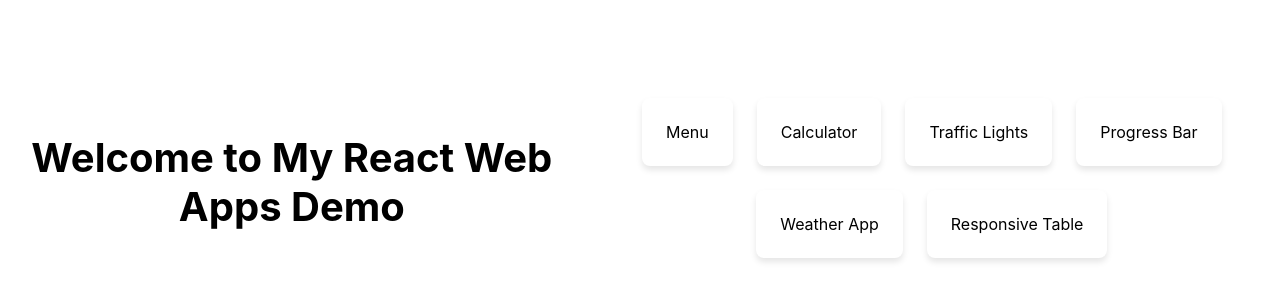
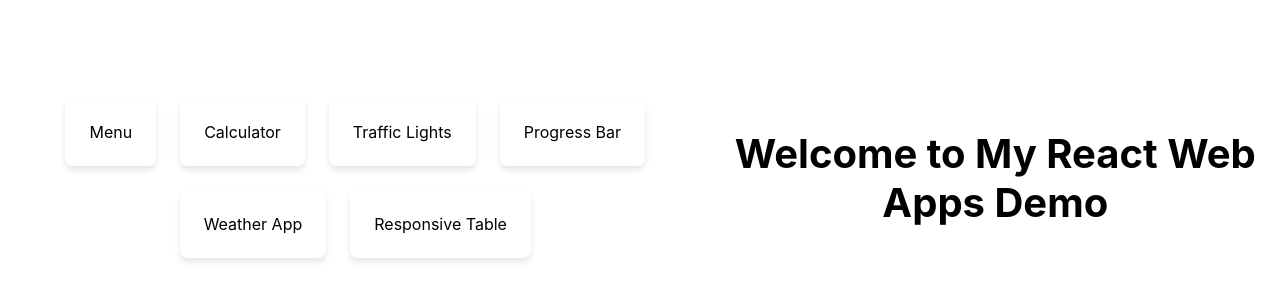
Before and after one commit to parthasarathydNU/front-end-mini-challenges, a React (Create React App) app: page / in a window 1280 px wide. Shown: the part 222-522 px from the top of the page. Built offline with nearby package versions, Linux system fonts and the light colour scheme.

Commit message:
Updated alignment

```diff
--- a/src/components/Welcome.jsx
+++ b/src/components/Welcome.jsx
@@ -8,7 +8,7 @@ const Title = styled.h1`
   font-size: 2.5rem;
   font-weight: bold;
   text-align: center;
-  margin-bottom: 2rem;
+  margin: 2rem;
 `;
 
 function Welcome() {
@@ -20,8 +20,8 @@ function Welcome() {
 
   return (
     <Container>
+      <CardGrid cardsContent={routerPaths} clickHandler={handleCardClick} />
       <Title>Welcome to My React Web Apps Demo</Title>
-      <CardGrid cardsContent={routerPaths} clickHandler={handleCardClick} />
     </Container>
   );
 }
--- a/src/components/ui/CardGrid.jsx
+++ b/src/components/ui/CardGrid.jsx
@@ -7,9 +7,8 @@ const CardGridDiv = styled.div`
   flex-wrap: wrap;
   justify-content: center;
   position: ${(props) => (props.offset ? "absolute" : "relative")};
-  right: 0;
+  left: 0;
   gap: 1.5rem;
-  padding: 1rem;
 `;
 
 const Card = styled.div`
--- a/src/components/ui/Layout.jsx
+++ b/src/components/ui/Layout.jsx
@@ -24,7 +24,7 @@ function Layout({ children }) {
       )}
 
       {children}
-      <GithubCorner target={"_blank"} href="https://github.com/parthasarathydNU/front-end-mini-challenges" />
+      <GithubCorner direction="right" target={"_blank"} href="https://github.com/parthasarathydNU/front-end-mini-challenges" />
     </Container>
   );
 }
```
